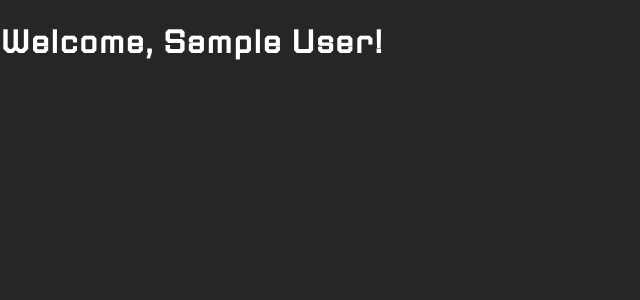
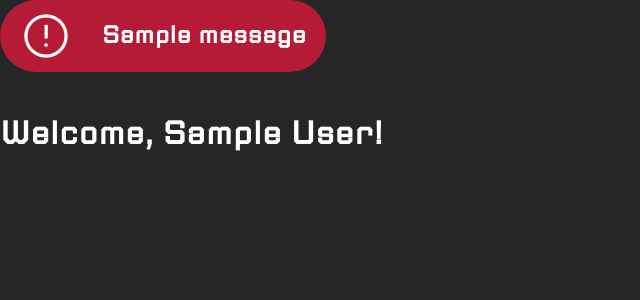
Before and after one commit to misiak125/ReClick, a Flask app: page /profile in a window 1280 px wide. Shown: the part 93-393 px from the top of the page, without its empty margins (0-640 px from the left). Run offline with Flask 3, Linux system fonts and the light colour scheme; a user stored in the database is signed in; tables that the repository leaves empty hold one stand-in row (values such as "Sample post"); one stand-in notice (Sample message) is shown; some web fonts are replaced.

```diff
--- a/website/templates/profile.html
+++ b/website/templates/profile.html
@@ -1,6 +1,20 @@
 {% extends "base.html" %}
 
 {% block content %}
+
+{% with messages = get_flashed_messages() %}
+    {% if messages %}
+        <div class="error-box">
+            <span class="material-symbols-outlined" id="error-icon">
+                error
+            </span>
+            <div>
+                {{ messages[0] }}
+            </div>
+        </div>
+    {% endif %}
+{% endwith %}
+
 <h1>
   Welcome, {{name}}!
 </h1>
```
Also changed, not shown: website/auth.py (+5 -5 lines).
